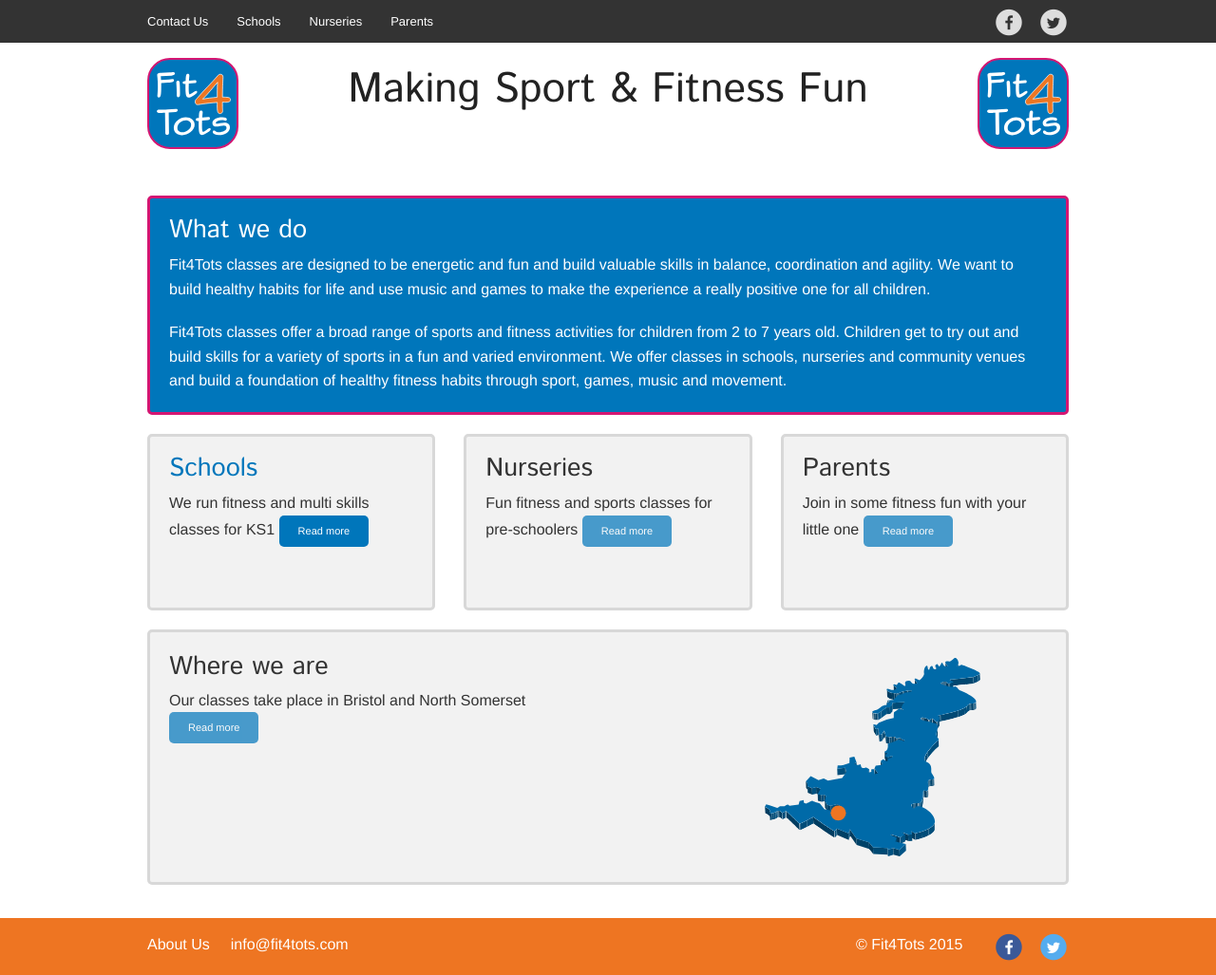
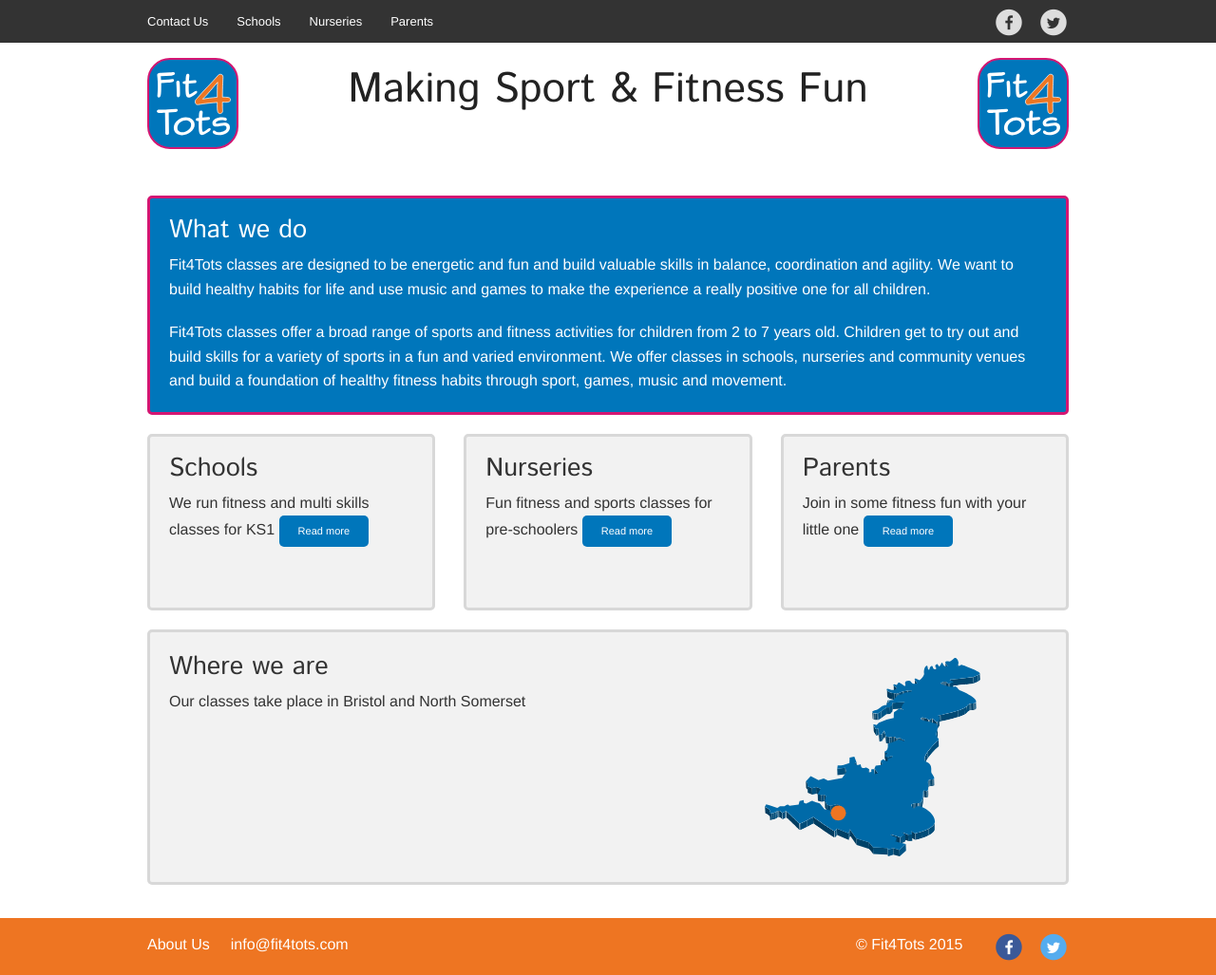
Before and after one commit to fit4tots/fit4tots.github.io, a Jekyll site: the page built from index.html, in a window 1280 px wide. Shown: the whole page at 95% size. Built offline with Jekyll 4.4.1, drawn with Linux system fonts in a browser that asks for light colours; nearby versions of some CDN libraries.

Commit message:
adding nurseries/parent skeleton pages

```diff
--- a/_includes/layouts/top_bar.html
+++ b/_includes/layouts/top_bar.html
@@ -16,7 +16,7 @@
           <a href="{{ '/' | prepend: site.baseurl }}">Home</a>
         </li>
         {% endunless %}
-        {% assign links = 'contact_us|schools' | split: '|' %}
+        {% assign links = 'contact_us|schools|nurseries|parents' | split: '|' %}
         {% for link in links %}
         {%   assign text = link | capitalize | split: '_' %}
         <li class="{% if page.path contains link %}{{ 'active' }}{% endif %}">
@@ -27,21 +27,6 @@
           </a>
         </li>
         {% endfor %}
-        {% assign links = 'nurseries|parents' | split: '|' %}
-        {% for link in links %}
-        {%   assign text = link | capitalize | split: '_' %}
-        <li>
-          {% if page.path == 'index.html' %}
-          <a data-slide-to="" href="#{{link}}">
-            {{ link || capitalize }}
-          </a>
-          {% else %}
-          <a href="/#{{link}}">
-            {{ link || capitalize }}
-          </a>
-          {% endif %}
-        </li>
-        {% endfor %}
       </ul>
       {% include social_icons.html %}
     </section>
--- a/index.html
+++ b/index.html
@@ -16,9 +16,7 @@
 <div class="row" data-equalizer>
   <div class="medium-4 columns" id="schools">
     <div class="panel">
-      <h3>
-        <a href="{{ '/schools' | prepend: site.baseurl }}">Schools</a>
-      </h3>
+      <h3>Schools</h3>
       <p data-equalizer-watch>
         We run fitness and multi skills classes for KS1
         <a class="button tiny" href="{{ '/schools' | prepend: site.baseurl }}">Read more</a>
@@ -31,7 +29,7 @@
       <h3>Nurseries</h3>
       <p data-equalizer-watch>
         Fun fitness and sports classes for pre-schoolers
-        <a class="button tiny disabled" href="javascript:alert('Coming soon')">Read more</a>
+        <a class="button tiny" href="{{ '/nurseries' | prepend: site.baseurl }}">Read more</a>
       </p>
       <img data-interchange="[{{site.cloudinary_prefix}}/w_600,c_scale/w_600,h_600,c_crop,g_north,f_auto/v1423519084/girls_dancing_tabj5k (default)], [{{site.cloudinary_prefix}}/w_270,c_scale/w_270,h_180,c_crop,g_north,f_auto/v1423519084/girls_dancing_tabj5k (medium)]">
     </div>
@@ -41,7 +39,7 @@
       <h3>Parents</h3>
       <p data-equalizer-watch>
         Join in some fitness fun with your little one
-        <a class="button tiny disabled" href="javascript:alert('Coming soon')">Read more</a>
+        <a class="button tiny" href="{{ '/parents' | prepend: site.baseurl }}">Read more</a>
       </p>
       <img data-interchange="[{{site.cloudinary_prefix}}/w_600,c_scale/w_600,h_600,c_crop,g_north,f_auto/v1423568695/IMG_4392_lpgcf6 (default)], [{{site.cloudinary_prefix}}/w_270,c_scale/w_270,h_180,c_crop,g_north,f_auto/v1423568695/IMG_4392_lpgcf6 (medium)]">
     </div>
@@ -52,9 +50,7 @@
     <div class="row">
       <div class="medium-7 columns">
         <h3>Where we are</h3>
-        Our classes take place in Bristol and North Somerset
-        <br>
-        <a class="button tiny disabled" href="javascript:alert('Coming soon')">Read more</a>
+        <p>Our classes take place in Bristol and North Somerset</p>
       </div>
       <div class="medium-5 columns text-center">
         <img src="{{ '/images/uk_map.svg' | prepend: site.baseurl }}">
--- a/schools/index.html
+++ b/schools/index.html
@@ -29,11 +29,11 @@
 </div>
 <div class="panel">
   <h3>Trainers</h3>
-  <div class="row" data-equalizer>
-    <div class="medium-6 columns" data-equalizer-watch>
+  <div class="row">
+    <div class="medium-6 columns">
       Classes are delivered by our enthusiastic trained instructors with DBS checks and first aid training.
     </div>
-    <div class="medium-6 columns" data-equalizer-watch>
+    <div class="medium-6 columns">
       <img data-interchange="[{{site.cloudinary_prefix}}/w_600,c_scale,f_auto/v1424204516/lesley_at_birdwell_q6fs0n (default)], [{{site.cloudinary_prefix}}/w_450,c_scale,f_auto/v1424204516/lesley_at_birdwell_q6fs0n (medium)]">
     </div>
   </div>
```
Also changed, not shown: nurseries/index.html (added, +30 -0 lines), parents/index.html (added, +30 -0 lines), 5 other files.
